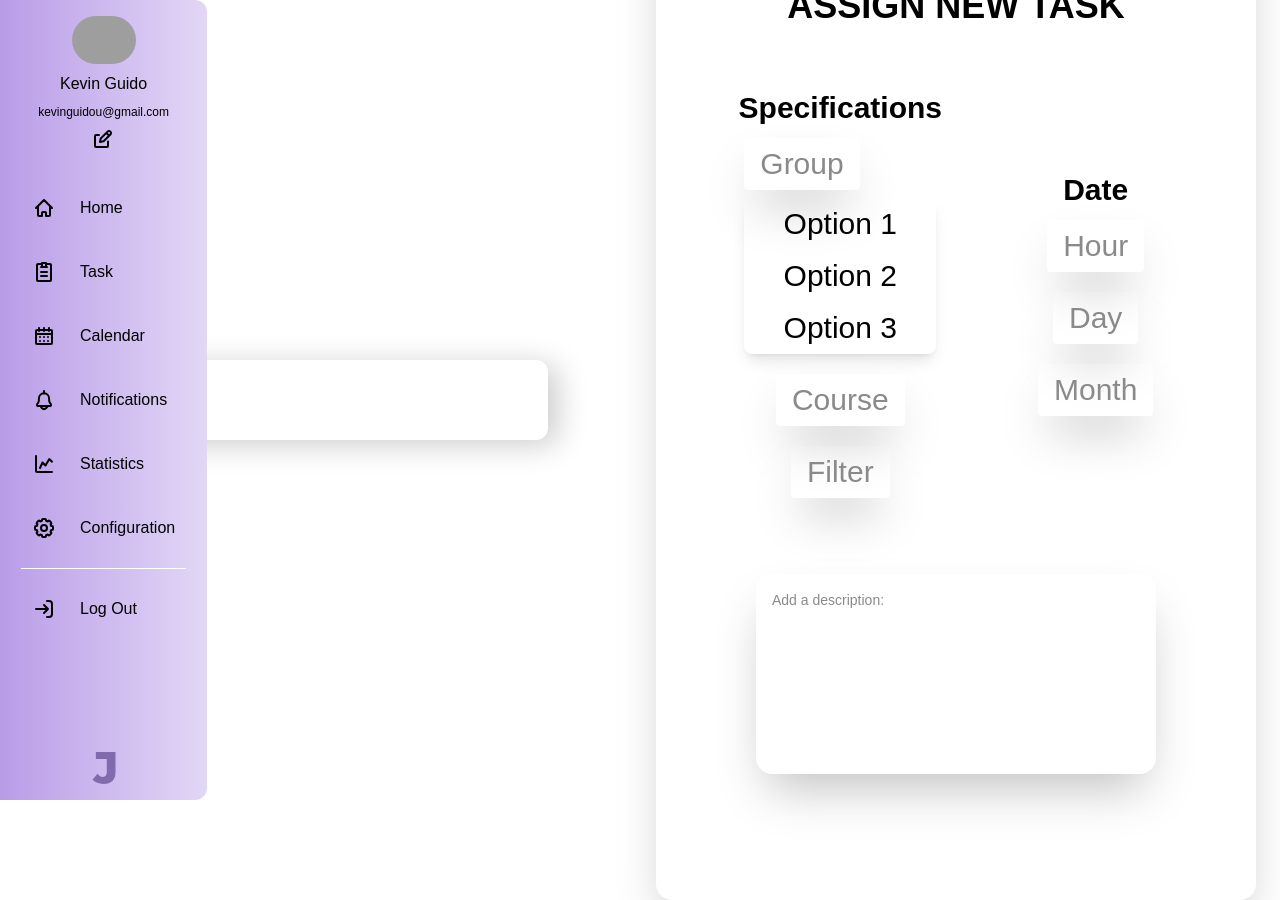
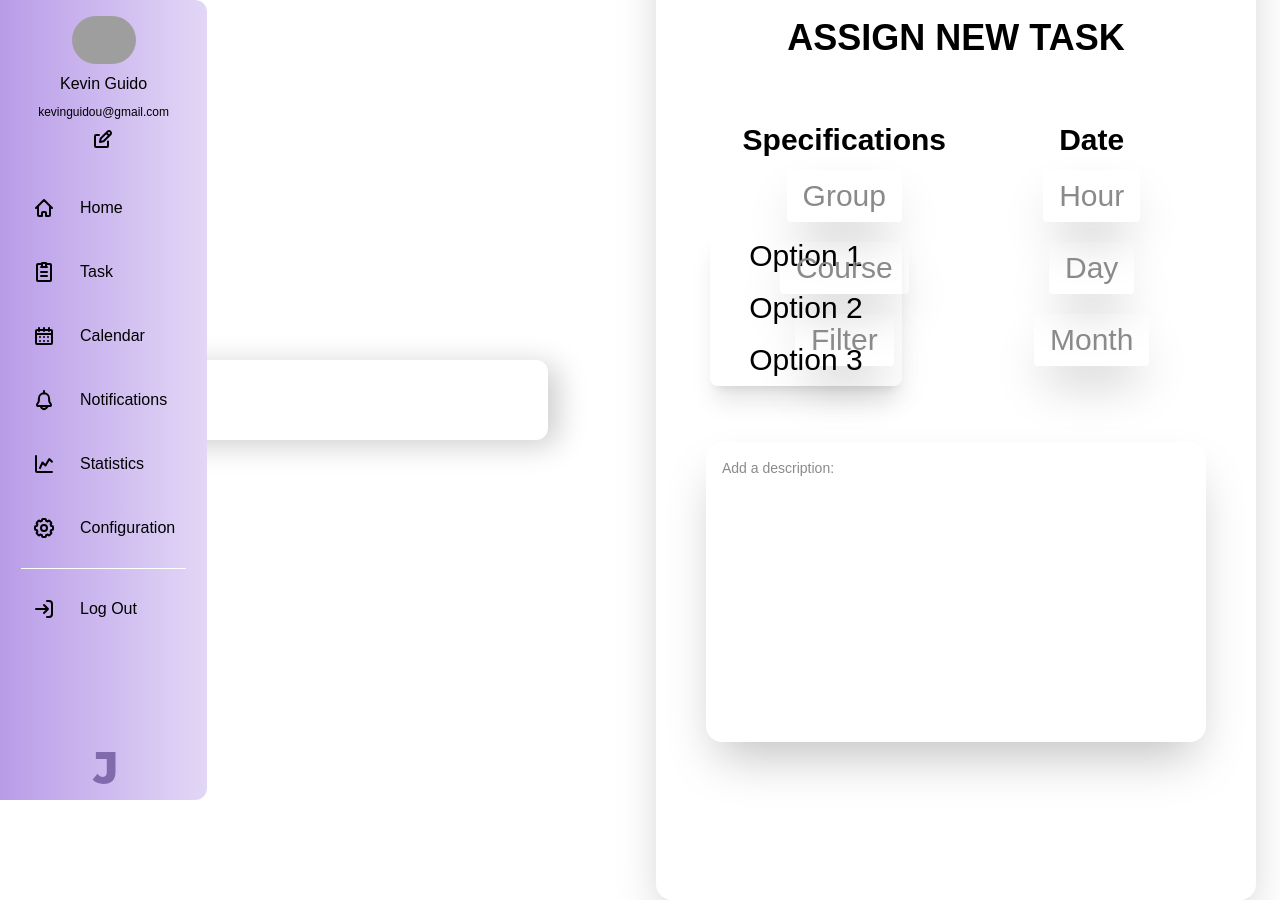
Before and after one commit to Kevingu08/Proyecto-Interactivas-II, a React (Vite) app in the folder Jint/: page / in a window 1280 px wide. Both pictures are taken after a click on the button "Group". Built offline with nearby package versions, Linux system fonts and the light colour scheme; grey boxes are pictures that could not be loaded.

Commit message:
Changes in the dropdown

```diff
--- a/Jint/src/components/AdminView.jsx
+++ b/Jint/src/components/AdminView.jsx
@@ -7,7 +7,9 @@ import { Sidebar } from './Sidebar';
 export function AdminView() {
     return (
         <>
-            <Sidebar />
+        <div>
+        <Sidebar />
+        </div>
             <div className='h-screen flex flex-row justify-center items-center gap-9 '>
                 <div className='container rounded-2xl m-12 w-[910px] text-justify '>
                     <Calendar />
@@ -15,7 +17,7 @@ export function AdminView() {
                 <div className='container m-6 rounded-2xl max-w-[600px] h-[1000px] shadow-2xl flex flex-col items-center justify-center pt-6 p-auto '>
                     <h1 className='font-semibold text-balck text-4xl'>ASSIGN NEW TASK</h1>
                     <div>
-                        <div class="container m-3 grid grid-cols-2 gap-10 mt-16">
+                        <div class="container m-3 grid grid-cols-2 gap-8 mt-16">
                             <div className='flex flex-col items-center justify-center'>
                                 <h2 class="text-3xl font-bold">Specifications</h2>
                                 <div className='flex flex-col justify-center items-center font- text-3xl gap-5 mt-3'>
@@ -24,10 +26,10 @@ export function AdminView() {
                                 <Dropdown name="Filter" options={['Option 1', 'Option 2', 'Option 3']} />
                                 </div>
                             </div>
-                            <div className='flex flex-col items-center justify-center'>
+                            <div className='flex flex-col items-center  justify-center'>
                                 <h2 class="text-3xl font-bold">Date</h2>
-                                <div className='flex flex-col justify-center items-center font- text-3xl gap-5 mt-3'>
-                                <Dropdown name="Hour" options={['Option 1', 'Option 2', 'Option 3']} />
+                                <div className='container m-auto flex flex-col justify-center  items-center font- text-3xl gap-5 mt-3'>
+                                <Dropdown name="Hour" options={['Option 1', 'Option 2', 'Option 3','5']} />
                                 <Dropdown name="Day" options={['Option 1', 'Option 2', 'Option 3']} />
                                 <Dropdown name="Month" options={['Option 1', 'Option 2', 'Option 3']} />
                                 </div>
@@ -35,7 +37,7 @@ export function AdminView() {
                             </div>
                         </div>
                     </div>
-                    <div className='container rounded-2xl max-w-[400px] min-w-2 max-h-96 min-h-[200px] shadow-2xl text-justify p-4 m-16'>
+                    <div className='container rounded-2xl max-w-[500px] min-w-2 max-h-96 min-h-[300px] shadow-2xl text-justify p-4 m-16'>
                         <h2 className='text-sm font-regular text-gray'>Add a description:</h2>
                     </div>
                 </div>
--- a/Jint/src/components/Dropdown.jsx
+++ b/Jint/src/components/Dropdown.jsx
@@ -17,8 +17,8 @@ const Dropdown = ({ name, options }) => {
                 {name}
             </button>
             {isOpen && (
-                <div className="flex flex-col justify-center items-center right-0 mt-2 w-48 bg-white rounded-lg shadow-lg">
-                    <ul>
+                <div className="flex flex-col justify-center items-center absolute right-0 mt-2 w-48 rounded-lg shadow-xl">
+                    <ul className='container bg-opacity-100 flex flex-col justify-center items-center'>
                         {options.map((option) => (
                             <li className="px-4 py-2 hover:bg-gray-200">
                                 {option}
```
